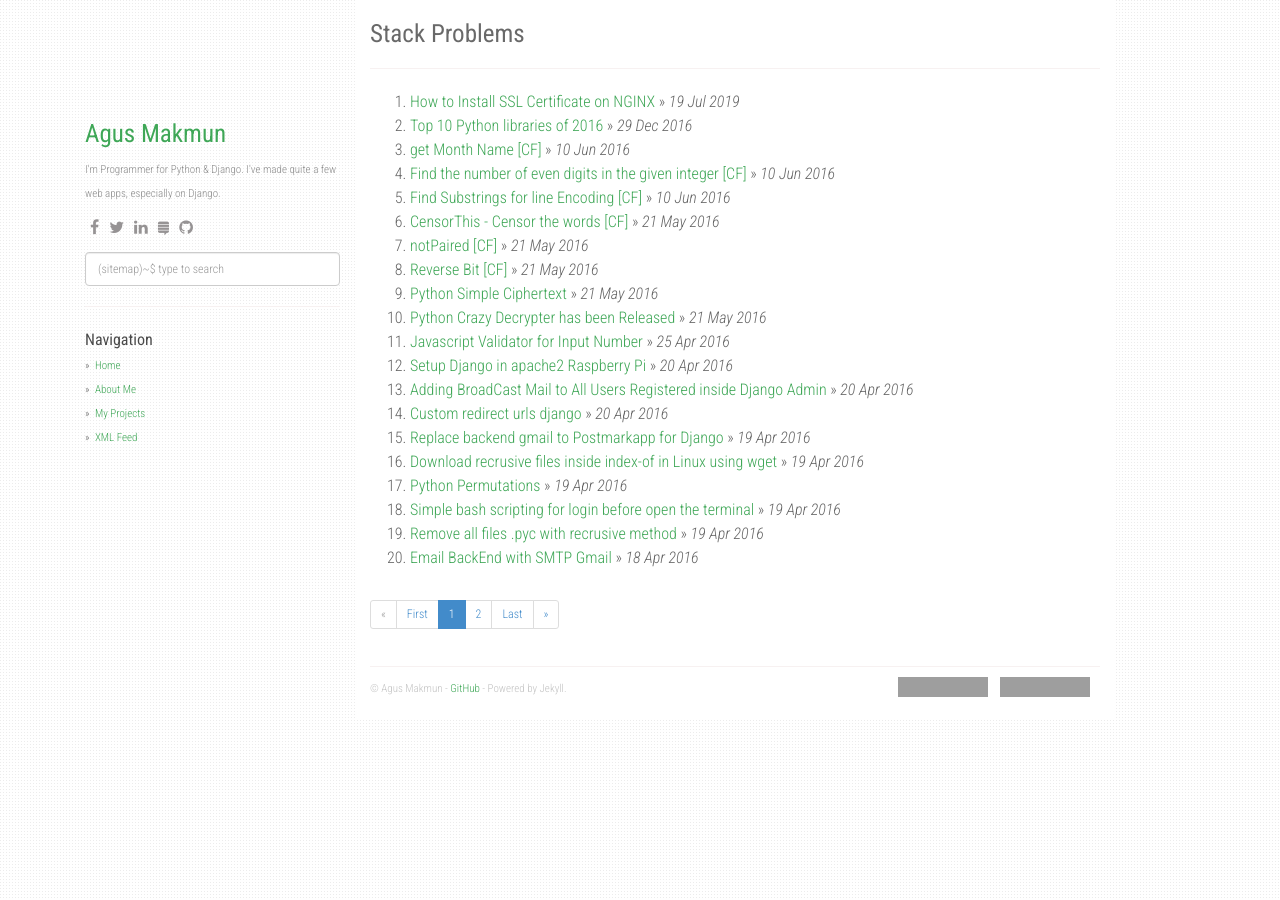
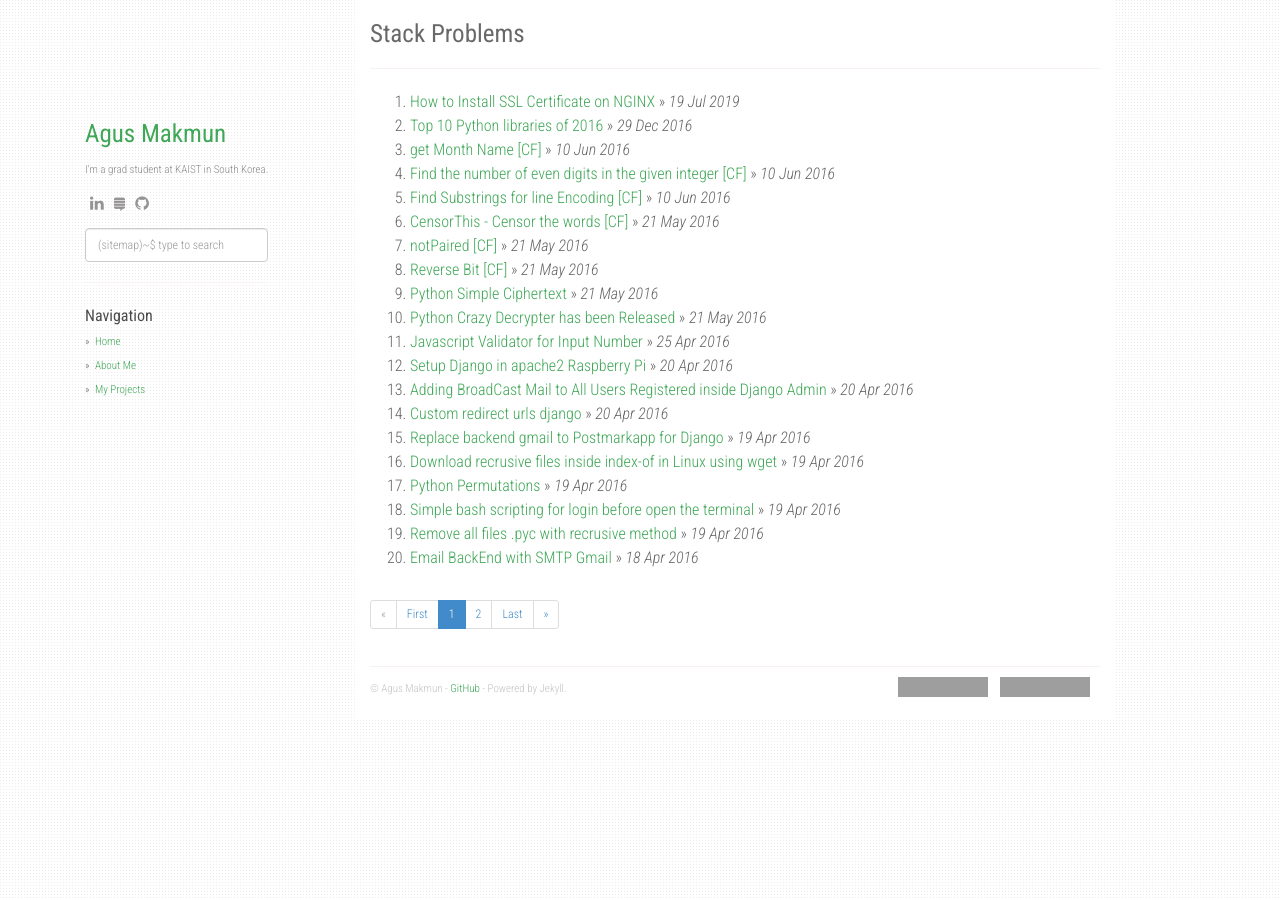
Before and after one commit to yongjin-shin/yongjin-shin.github.io, a Jekyll site: the page built from index.html, in a window 1280 px wide. Built offline with Jekyll 4.4.1, drawn with Linux system fonts in a browser that asks for light colours; nearby versions of some CDN libraries; the list of posts is cut into pages by our own code; comment, search, counter and statistics services are not loaded; grey boxes are pictures that could not be loaded.

Commit message:
changed info

```diff
--- a/_config.yml
+++ b/_config.yml
@@ -1,8 +1,8 @@
 title: Stack Problems
 description: My Personal Stack Problems
 author: Agus Makmun
-github: https://github.com/agusmakmun
-about: I'm Programmer for Python & Django. I've made quite a few web apps, especially on Django.
+github: https://github.com/yongjin-shin
+about: I'm a grad student at KAIST in South Korea.
 disqus_shortname: stackproblems
 google_analytics: UA-XXXXXXXX-Y
 
@@ -15,16 +15,12 @@ collections:
     permalink: /project/:path/
 
 social:
-    - icon: fa-facebook
-      link: "#"
-    - icon: fa-twitter
-      link: "#"
     - icon: fa-linkedin
-      link: "#"
+      link: "https://www.linkedin.com/in/yongjin-shin-01309b20/"
     - icon: fa-stack-exchange
       link: "#"
     - icon: fa-github
-      link: "https://github.com/agusmakmun"
+      link: "https://github.com/yongjin-shin"
 
 share:
   twitter_username: github.io
@@ -35,10 +31,8 @@ urls:
       url: /about/
     - text: My Projects
       url: /projects/
-    - text: XML Feed
-      url: /feed.xml
 
-url: "https://agusmakmun.github.io"
+url: "https://yongjin-shin.github.io"
 baseurl: ""
 paginate: 20
 per_page: 20
```
